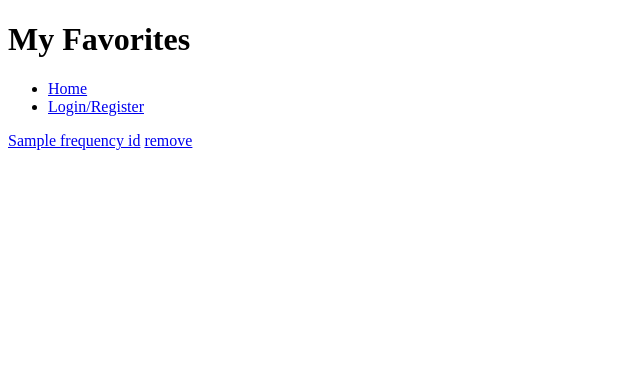
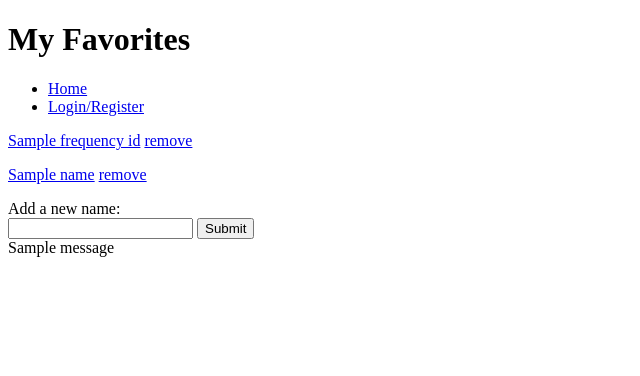
Before and after one commit to jupigare/babynames, a Django app: template baby_names/apps/faves/templates/faves/index.html in a window 1280 px wide. Shown: the top 376 px of the page, without its empty margins (0-640 px from the left). Run offline with Django 3.2, Linux system fonts and the light colour scheme; the template is opened without the code that fills it: most values are stand-ins (such as "Sample title", 1, 10 or a date in 2020); one stand-in notice (Sample message) is shown; data that the repository does not hold is empty; parts of the project's set-up code (start-up, migrations or seed data) failed here and were passed over.

Commit message:
allow user to add own names to favorites

```diff
--- a/baby_names/apps/faves/models.py
+++ b/baby_names/apps/faves/models.py
@@ -29,6 +29,6 @@ class Favorites(models.Model):
     user_id = models.ForeignKey(User)
     # rating = models.IntegerField(blank=True, null=True)
 
-# class newnames(models.Model):
-#     user_id = models.ForeignKey(User)
-#     name = models.CharField(max_length=40)
+class Newnames(models.Model):
+    user_id = models.ForeignKey(User)
+    name = models.CharField(max_length=40)
--- a/baby_names/apps/faves/templates/faves/index.html
+++ b/baby_names/apps/faves/templates/faves/index.html
@@ -29,6 +29,20 @@
     {% for name in userlist %}
         <p><a href="{% url 'find:find' name.frequency_id.name %}">{{name.frequency_id.name}}</a> <a href="{% url 'faves:delfav' name.frequency_id.id %}">remove</a></p>
     {% endfor %}
+    {% for name in newnames %}
+        <p><a href="{% url 'find:find' name.name %}">{{name.name}}</a> <a href="{% url 'faves:delnew' name.id %}">remove</a></p>
+    {% endfor %}
+    Add a new name:
+    <form action="newname" method="post">
+        {% csrf_token %}
+        <input type="text" name="newname">
+        <input type="submit" name="Add">
+    </form>
+    {% if messages %}
+    {% for message in messages %}
+    {{ message }}
+    {% endfor %}
+    {% endif %}
 </div>
 
 </body>
--- a/baby_names/apps/faves/urls.py
+++ b/baby_names/apps/faves/urls.py
@@ -3,6 +3,8 @@ from . import views
 
 urlpatterns = [
     url(r'^$', views.index, name = 'index'),
+    url(r'^newname$', views.newname, name = 'newname'),
     url(r'^(?P<id>[0-9]+)/add$', views.addfav, name = 'addfav'),
-    url(r'^(?P<id>[0-9]+)/del$', views.delfav, name = 'delfav')
+    url(r'^(?P<id>[0-9]+)/del$', views.delfav, name = 'delfav'),
+    url(r'^(?P<id>[0-9]+)/delnew$', views.delnew, name = 'delnew')
 ]
--- a/baby_names/apps/login/urls.py
+++ b/baby_names/apps/login/urls.py
@@ -7,5 +7,5 @@ urlpatterns = [
     url(r'^login$', views.login, name = 'login'),
     url(r'^loginRegistration$', views.index, name = 'loginRegistration'),
     url(r'^logout$', views.logout, name = 'logout'),
-    # url(r'^success$', views.success), ===>>> go back to the home page
+
 ]
```
Also changed, not shown: baby_names/apps/faves/views.py (+29 -5 lines), baby_names/apps/faves/migrations/0006_newnames.py (added).
